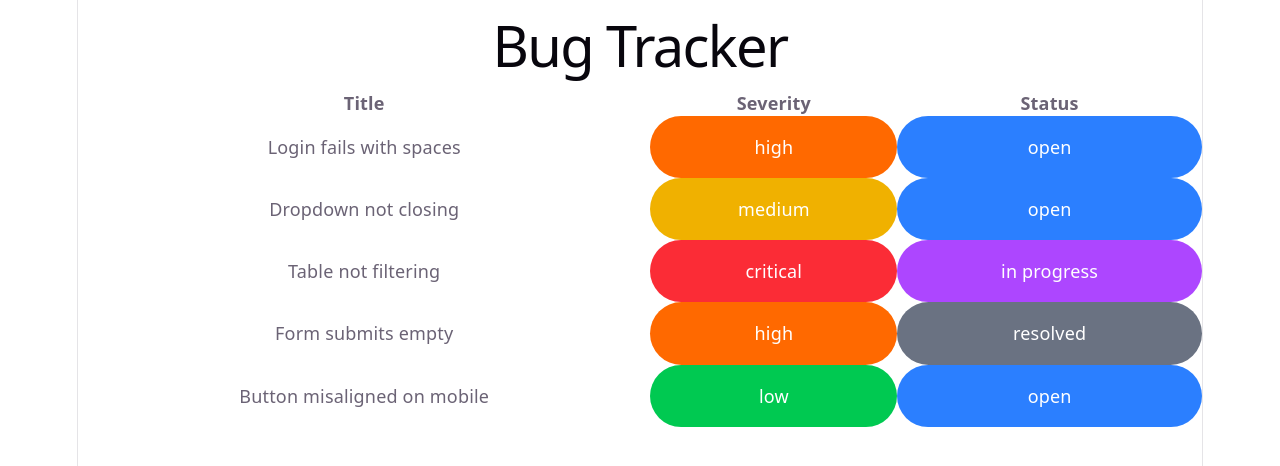
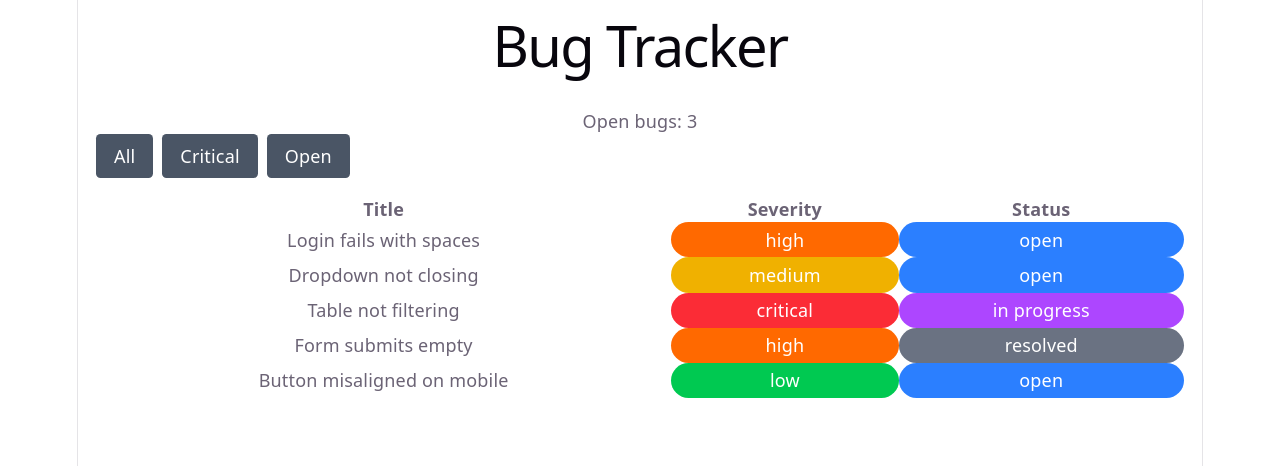
Before and after one commit to muymay/bug-tracker, a React (Vite) app: page / in a window 1280 px wide. Shown: the top 466 px of the page. Built offline with nearby package versions, Linux system fonts and the light colour scheme.

Commit message:
useState filter + open bug count

```diff
--- a/src/components/BugList.jsx
+++ b/src/components/BugList.jsx
@@ -1,4 +1,7 @@
-const bugs = [
+import { useState } from 'react';
+
+export default function BugList() {
+  const [bugs] = useState([
     { id: 1,
       title: 'Login fails with spaces',
       severity: 'high',
@@ -24,7 +27,14 @@ const bugs = [
       severity: 'low',
       status: 'open'
     }
-];
+  ]);
+  const [activeFilter, setActiveFilter] = useState('all');
+  const filteredState = bugs.filter( bug => {
+    if (activeFilter === 'all') return true;
+    if (activeFilter === 'critical') return bug.severity === activeFilter;
+    if (activeFilter === 'open')  return bug.status === activeFilter;
+    return true;
+  });
 
   const severityStyles = {
   'critical': 'bg-red-500 text-white',
@@ -38,10 +48,21 @@ const statusStyles = {
   'in progress': 'bg-purple-500 text-white',
   'resolved': 'bg-gray-500 text-white'
 }
+  return (
+    <div className="p-4">
 
-function BugList() {
-    return(
-        <table className = "w-full text-center border-collapse">
+      <p>Open bugs: {bugs.filter(bug => bug.status === 'open').length}</p>
+
+      <div className="flex gap-2 mb-4">
+        <button className="px-4 py-2 rounded bg-gray-600 text-white"
+          onClick={() => setActiveFilter('all')}>All</button>
+        <button className="px-4 py-2 rounded bg-gray-600 text-white"
+          onClick={() => setActiveFilter('critical')}>Critical</button>
+        <button className="px-4 py-2 rounded bg-gray-600 text-white"
+          onClick={() => setActiveFilter('open')}>Open</button>
+      </div>
+
+      <table className="w-full text-center border-collapse">
         <thead>
           <tr>
             <th>Title</th>
@@ -50,16 +71,16 @@ function BugList() {
           </tr>
         </thead>
         <tbody>
-            {bugs.map(level => (
-                <tr key = {level.id}>
+          {filteredState.map(level => (
+            <tr key={level.id}>
               <td>{level.title}</td>
-                    <td className={`rounded-full p-4 ${severityStyles[level.severity]}`}>{level.severity}</td>
-                    <td className={`rounded-full p-4 ${statusStyles[level.status]}`}>{level.status}</td>
+              <td className={`rounded-full px-3 py-1 ${severityStyles[level.severity]}`}>{level.severity}</td>
+              <td className={`rounded-full px-3 py-1 ${statusStyles[level.status]}`}>{level.status}</td>
             </tr>
           ))}
         </tbody>
       </table>
+
+    </div>
   );
 }
-
-export default BugList;
```
Also changed, not shown: 1 other file (tests, documents, lock files or other folders). Lines whose indentation alone changed are shown as unchanged.
